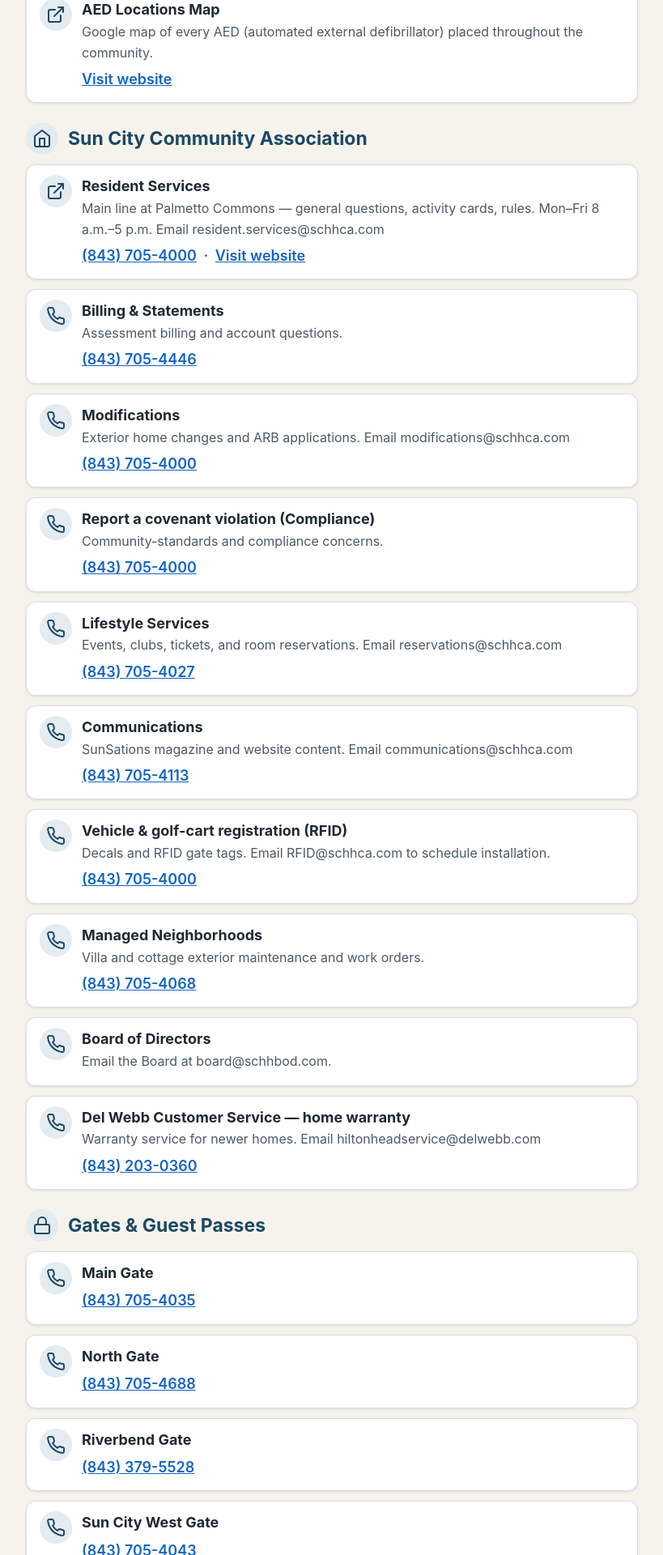
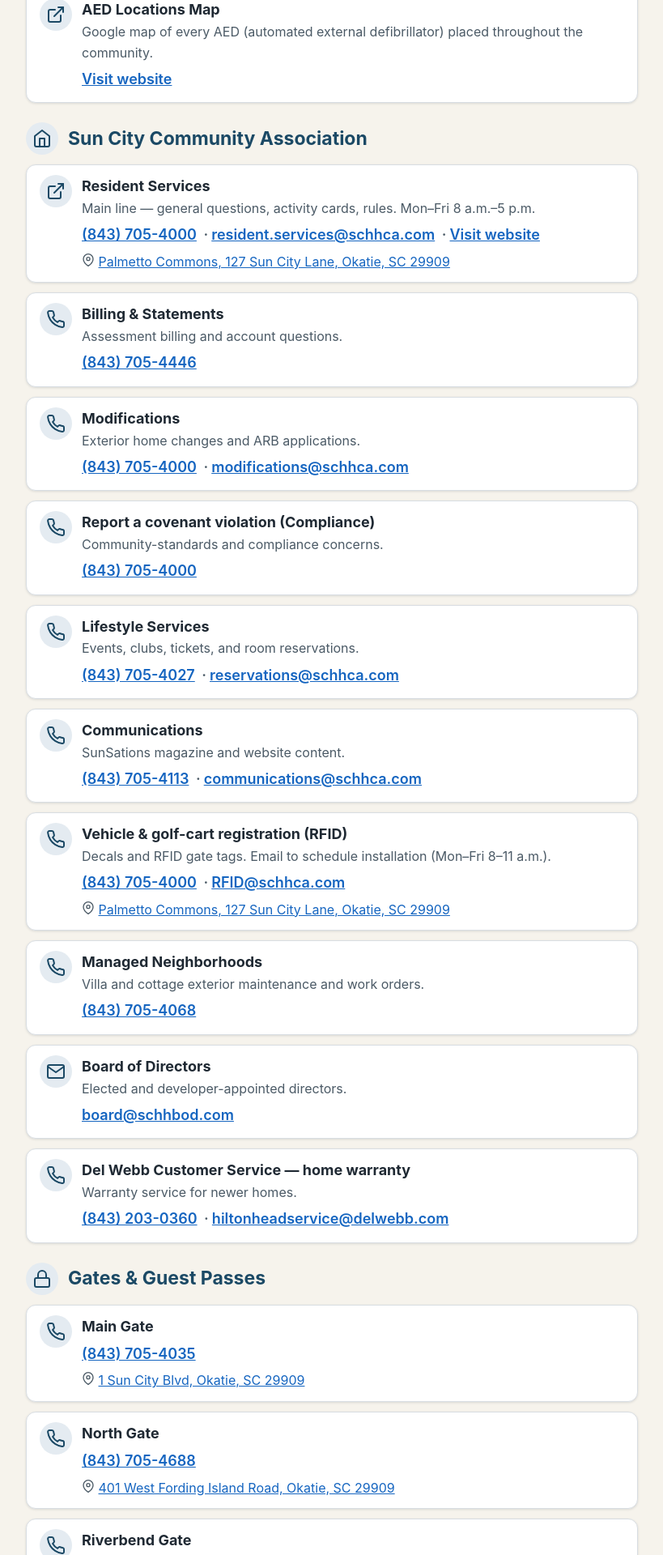
Before and after one commit to rsnyder/schh-info, a Jekyll site: the page built from links/index.html, in a window 1280 px wide. Shown: the part 702-2622 px from the top of the page at 81% size, without its empty margins (230-1049 px from the left). Built offline with Jekyll 4.4.1, drawn with Linux system fonts in a browser that asks for light colours; some of the changed text lies outside the part shown.

Commit message:
Quick Links: mailto email links + addresses with Google Maps
Add first-class email (mailto) and address (Google Maps search link) fields to
the contact directory template and data — tap-to-email and tap-for-directions
for gates, amenity centers, and restaurants.

Co-Authored-By: Claude Opus 4.8 <noreply@anthropic.com>

```diff
--- a/_data/quicklinks.yml
+++ b/_data/quicklinks.yml
@@ -1,6 +1,10 @@
 # Quick Links page — resident contact directory, grouped by category.
-# Rendered by links/index.html. Each entry: title (required), plus any of
-# phone, url, description. Phones render as tap-to-call links.
+# Rendered by links/index.html. Each entry: title (required), plus any of:
+#   phone     tap-to-call link
+#   email     tap-to-email (mailto) link
+#   url        website, opens in a new tab
+#   address    shown as a Google Maps link
+#   description short blurb
 #
 # Sources: SCHHCA "Contact Us", the SunSations Community Directory (July 2026),
 # and the community "Who to Call in an Emergency" sheet. External (county,
@@ -29,82 +33,109 @@
   links:
     - title: "Resident Services"
       phone: "(843) 705-4000"
+      email: "resident.services@schhca.com"
       url: "https://www.suncityhiltonhead.org"
-      description: "Main line at Palmetto Commons — general questions, activity cards, rules. Mon–Fri 8 a.m.–5 p.m. Email resident.services@schhca.com"
+      address: "Palmetto Commons, 127 Sun City Lane, Okatie, SC 29909"
+      description: "Main line — general questions, activity cards, rules. Mon–Fri 8 a.m.–5 p.m."
     - title: "Billing & Statements"
       phone: "(843) 705-4446"
       description: "Assessment billing and account questions."
     - title: "Modifications"
       phone: "(843) 705-4000"
-      description: "Exterior home changes and ARB applications. Email modifications@schhca.com"
+      email: "modifications@schhca.com"
+      description: "Exterior home changes and ARB applications."
     - title: "Report a covenant violation (Compliance)"
       phone: "(843) 705-4000"
       description: "Community-standards and compliance concerns."
     - title: "Lifestyle Services"
       phone: "(843) 705-4027"
-      description: "Events, clubs, tickets, and room reservations. Email reservations@schhca.com"
+      email: "reservations@schhca.com"
+      description: "Events, clubs, tickets, and room reservations."
     - title: "Communications"
       phone: "(843) 705-4113"
-      description: "SunSations magazine and website content. Email communications@schhca.com"
+      email: "communications@schhca.com"
+      description: "SunSations magazine and website content."
     - title: "Vehicle & golf-cart registration (RFID)"
       phone: "(843) 705-4000"
-      description: "Decals and RFID gate tags. Email RFID@schhca.com to schedule installation."
+      email: "RFID@schhca.com"
+      address: "Palmetto Commons, 127 Sun City Lane, Okatie, SC 29909"
+      description: "Decals and RFID gate tags. Email to schedule installation (Mon–Fri 8–11 a.m.)."
     - title: "Managed Neighborhoods"
       phone: "(843) 705-4068"
       description: "Villa and cottage exterior maintenance and work orders."
     - title: "Board of Directors"
-      description: "Email the Board at board@schhbod.com."
+      email: "board@schhbod.com"
+      description: "Elected and developer-appointed directors."
     - title: "Del Webb Customer Service — home warranty"
       phone: "(843) 203-0360"
-      description: "Warranty service for newer homes. Email hiltonheadservice@delwebb.com"
+      email: "hiltonheadservice@delwebb.com"
+      description: "Warranty service for newer homes."
 
 - category: "Gates & Guest Passes"
   icon: lock
   links:
     - title: "Main Gate"
       phone: "(843) 705-4035"
+      address: "1 Sun City Blvd, Okatie, SC 29909"
     - title: "North Gate"
       phone: "(843) 705-4688"
+      address: "401 West Fording Island Road, Okatie, SC 29909"
     - title: "Riverbend Gate"
       phone: "(843) 379-5528"
+      address: "1 Tidewatch Drive, Okatie, SC 29909"
     - title: "Sun City West Gate"
       phone: "(843) 705-4043"
+      address: "434 Sundance Drive, Okatie, SC 29909"
 
 - category: "Amenities & Recreation"
   icon: heart
   links:
     - title: "Fitness — Breakwater Collective"
       phone: "(854) 540-1924"
+      description: "Sun City West amenity center."
     - title: "Fitness — Hidden Cypress"
       phone: "(843) 705-4030"
+      address: "673 Cypress Hills Drive, Okatie, SC 29909"
     - title: "Fitness — Lakehouse"
       phone: "(843) 645-4515"
+      address: "1251 Sgt. William Jasper Blvd, Okatie, SC 29909"
     - title: "Fitness — Purrysburg"
       phone: "(843) 705-4022"
+      address: "122 Del Webb Blvd, Okatie, SC 29909"
     - title: "Golf — Argent Lakes pro shop"
       phone: "(843) 645-0507"
+      address: "1251 Sgt. William Jasper Blvd, Okatie, SC 29909"
     - title: "Golf — Hidden Cypress pro shop"
       phone: "(843) 705-4999"
+      address: "672 Cypress Hills Drive, Okatie, SC 29909"
     - title: "Golf — Okatie Creek pro shop"
       phone: "(843) 705-4653"
+      address: "60 Sun City Club Lane, Okatie, SC 29909"
     - title: "Logo Building — tennis, pickleball & bocce reservations"
       phone: "(843) 705-4034"
+      address: "124 Del Webb Blvd, Okatie, SC 29909"
     - title: "Boat/RV Facility"
       phone: "(843) 705-3525"
+      address: "25 Okatie Maintenance Yard Road, Okatie, SC 29909"
     - title: "The Book Exchange"
       phone: "(843) 705-5402"
+      address: "Palmetto Commons, 127 Sun City Lane, Okatie, SC 29909"
 
 - category: "Dining — on-site restaurants"
   icon: shopping-bag
   links:
     - title: "AL's Pub at Argent Lakes"
       phone: "(843) 548-7677"
+      address: "1291 Sgt. William Jasper Blvd, Okatie, SC 29909"
     - title: "The Brackish Bar & Lounge"
       phone: "(854) 540-1003"
+      address: "1190 Sundance Drive, Okatie, SC 29909"
     - title: "Jameson's Charhouse at Hidden Cypress"
       phone: "(843) 705-8200"
+      address: "672 Cypress Hills Drive, Okatie, SC 29909"
     - title: "The Clubhouse at Okatie Creek"
       phone: "(843) 705-4005"
+      address: "60 Sun City Club Lane, Okatie, SC 29909"
 
 - category: "Utilities"
   icon: refresh
--- a/css/app.css
+++ b/css/app.css
@@ -320,6 +320,13 @@ img, svg { max-width: 100%; }
 .link-contact a {
   display: inline-flex; align-items: center; min-height: 32px;
 }
+.link-address {
+  display: flex; align-items: flex-start; gap: var(--space-1);
+  margin-top: var(--space-1); font-size: var(--text-sm);
+}
+.link-address-icon {
+  width: 16px; height: 16px; flex: none; margin-top: 2px; color: var(--color-muted);
+}
 
 .vendor-disclaimer { margin-bottom: var(--space-6); font-style: normal; }
 .vendor-badge {
--- a/links/index.html
+++ b/links/index.html
@@ -24,20 +24,26 @@ description: "Important community links and frequently asked questions — one t
                 <li>
                     <span class="icon-badge">
                         {% if link.url %}{% include icon.html name="external-link" %}
-                        {% else %}{% include icon.html name="phone" %}{% endif %}
+                        {% elsif link.phone %}{% include icon.html name="phone" %}
+                        {% elsif link.email %}{% include icon.html name="mail" %}
+                        {% else %}{% include icon.html name="map-marker" %}{% endif %}
                     </span>
                     <span class="link-list-text">
                         <strong>{{ link.title }}</strong>
                         {% if link.description %}<span>{{ link.description }}</span>{% endif %}
+                        {% if link.phone or link.email or link.url %}
                         <span class="link-contact">
-                            {% if link.phone %}
-                            <a href="tel:{{ link.phone | remove: '(' | remove: ')' | remove: ' ' | remove: '-' }}">{{ link.phone }}</a>
-                            {% endif %}
-                            {% if link.phone and link.url %}<span class="vendor-sep">&middot;</span>{% endif %}
-                            {% if link.url %}
-                            <a href="{{ link.url }}" target="_blank" rel="noopener">Visit website</a>
-                            {% endif %}
+                            {% if link.phone %}<a href="tel:{{ link.phone | remove: '(' | remove: ')' | remove: ' ' | remove: '-' }}">{{ link.phone }}</a>{% endif %}
+                            {% if link.email %}{% if link.phone %}<span class="vendor-sep">&middot;</span>{% endif %}<a href="mailto:{{ link.email }}">{{ link.email }}</a>{% endif %}
+                            {% if link.url %}{% if link.phone or link.email %}<span class="vendor-sep">&middot;</span>{% endif %}<a href="{{ link.url }}" target="_blank" rel="noopener">Visit website</a>{% endif %}
                         </span>
+                        {% endif %}
+                        {% if link.address %}
+                        <span class="link-address">
+                            {% include icon.html name="map-marker" class="link-address-icon" %}
+                            <a href="https://www.google.com/maps/search/?api=1&query={{ link.address | url_encode }}" target="_blank" rel="noopener">{{ link.address }}</a>
+                        </span>
+                        {% endif %}
                     </span>
                 </li>
                 {% endfor %}
```
